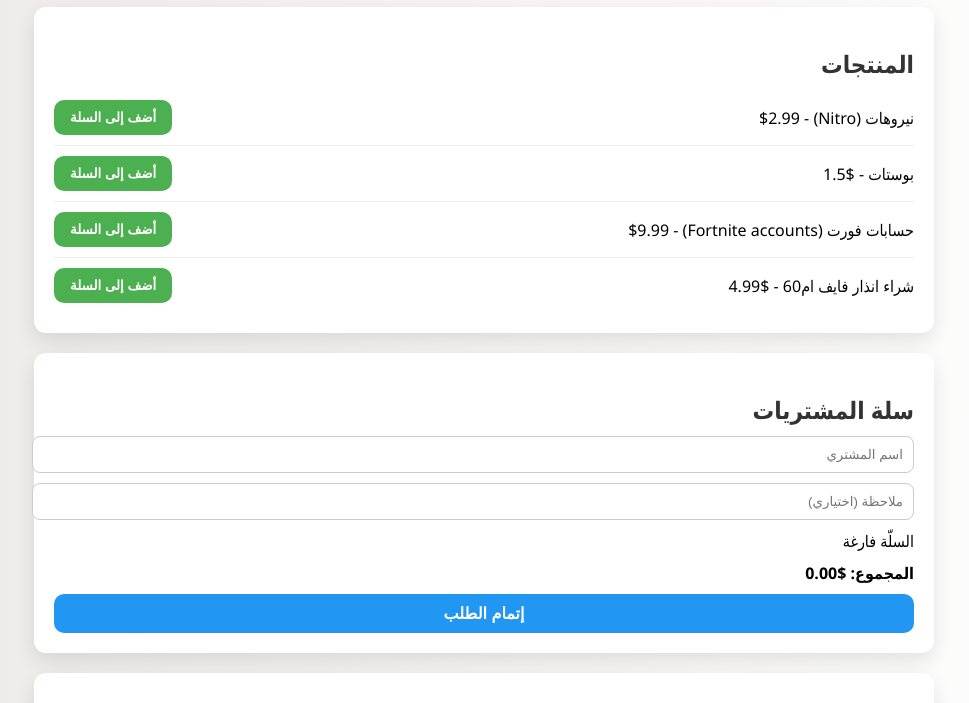
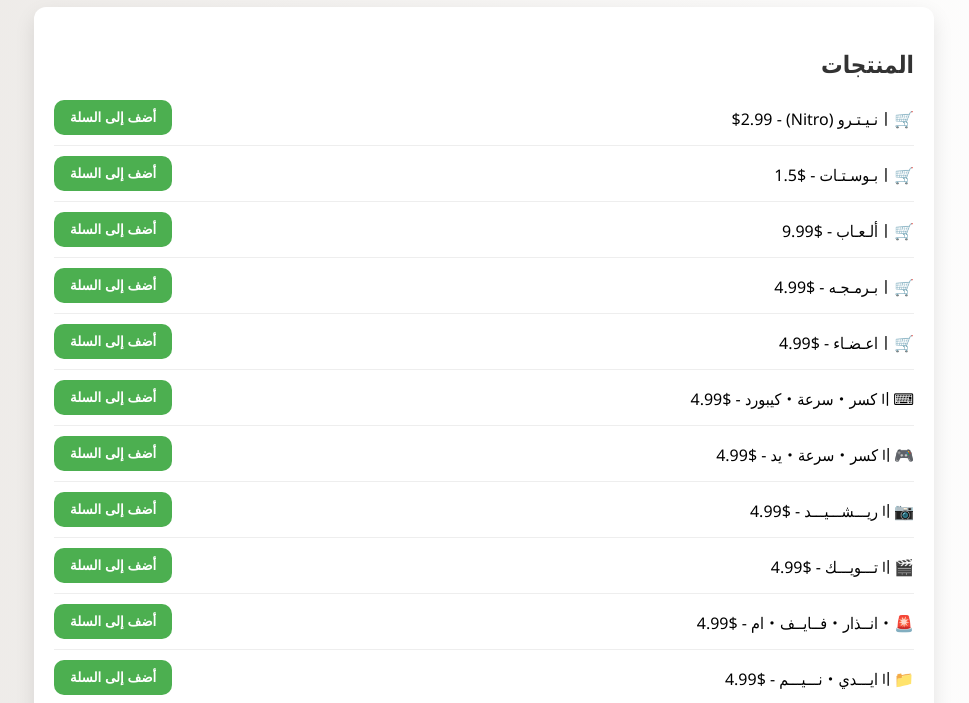
Before and after one commit to yousef123344/discord-store, a plain HTML site: page index.html in a window 1280 px wide. Shown: the part 97-800 px from the top of the page, without its empty margins (156-1125 px from the left). Drawn offline with Linux system fonts and the light colour scheme.

Commit message:
Update index.html

```diff
--- a/index.html
+++ b/index.html
@@ -89,10 +89,17 @@
 
 <script>
 const products = [
-  {id:'nitro', title:'نيروهات (Nitro)', price:2.99},
-  {id:'posts', title:'بوستات', price:1.5},
-  {id:'fort', title:'حسابات فورت (Fortnite accounts)', price:9.99},
-  {id:'fivem_warn', title:'شراء انذار فايف ام60', price:4.99},
+  {id:'nitro', title:'🛒〡نـيـتـرو (Nitro)', price:2.99},
+  {id:'posts', title:'🛒〡بـوسـتـات', price:1.5},
+  {id:'fort', title:'🛒〡ألـعـاب ', price:9.99},
+  {id:'fivem_', title:'🛒〡بـرمـجـه', price:4.99},
+  {id:'fivem_', title:'🛒〡اعـضـاء', price:4.99},
+  {id:'fivem_', title:'⌨〢كسر・سرعة・كيبورد', price:4.99},
+  {id:'fivem_', title:'🎮〢كسر・سرعة・يد', price:4.99},
+  {id:'fivem_', title:'📷〢ريـــشـــيـــد', price:4.99},
+  {id:'fivem_', title:'🎬〢تـــويـــك', price:4.99},
+  {id:'fivem_', title:'🚨・انــذار・فــايــف・ام', price:4.99},
+  {id:'fivem_', title:'📁〢ايـــدي・نـــيـــم', price:4.99},
 ];
 
 let cart = [];
```
